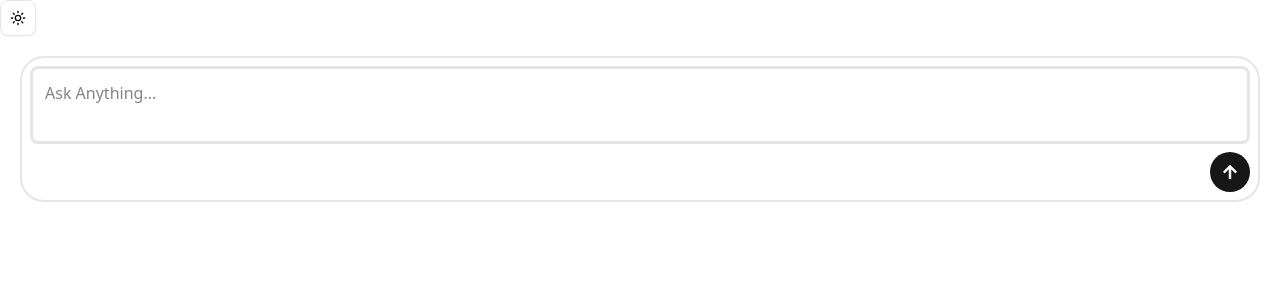
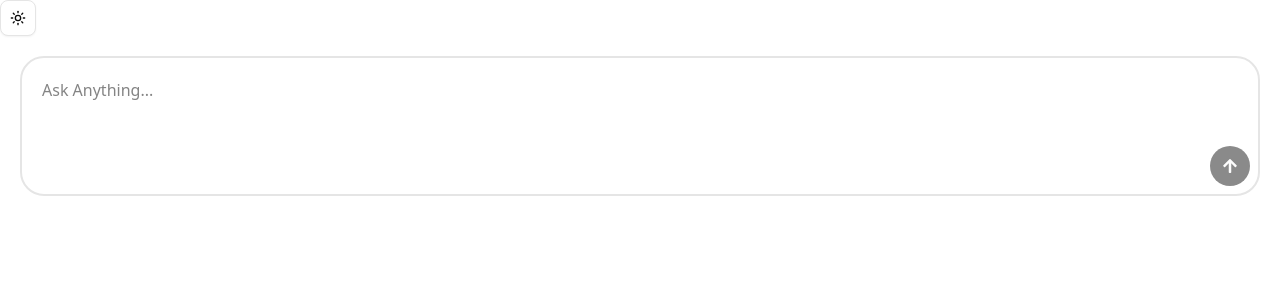
Before and after one commit to 0xKa/AI-ChatBot, a React (Vite) app in the folder packages/client/: page / in a window 1280 px wide. Shown: the top 300 px of the page. Built offline with nearby package versions, Linux system fonts and the light colour scheme.

Commit message:
handle prompt submission

```diff
--- a/packages/client/package.json
+++ b/packages/client/package.json
@@ -18,6 +18,7 @@
     "lucide-react": "^0.553.0",
     "react": "^19.2.0",
     "react-dom": "^19.2.0",
+    "react-hook-form": "^7.66.1",
     "react-icons": "^5.5.0",
     "tailwind-merge": "^3.4.0",
     "tailwindcss": "^4.1.17"
--- a/packages/client/src/components/ChatBot.tsx
+++ b/packages/client/src/components/ChatBot.tsx
@@ -1,18 +1,52 @@
+import { useForm } from "react-hook-form";
 import { Button } from "./ui/button";
 import { FaArrowUp } from "react-icons/fa";
 
+type FormData = {
+  prompt: string;
+};
+
 const ChatBot = () => {
+  const { register, handleSubmit, reset, formState } = useForm<FormData>({
+    defaultValues: {
+      prompt: "",
+    },
+  });
+
+  const OnSubmit = (data: FormData) => {
+    console.log(data);
+    reset();
+  };
+
+  const OnKeyDown = (e: React.KeyboardEvent<HTMLFormElement>) => {
+    if (e.key === "Enter" && !e.shiftKey) {
+      e.preventDefault();
+      handleSubmit(OnSubmit)();
+    }
+  };
+
   return (
-    <div className="flex flex-col gap-2 items-end border-2 rounded-3xl p-2 m-5">
+    <form
+      onSubmit={handleSubmit(OnSubmit)}
+      onKeyDown={OnKeyDown}
+      className="flex flex-col gap-2 items-end border-2 rounded-3xl p-2 m-5"
+    >
       <textarea
+        {...register("prompt", {
+          required: true,
+          validate: (value) => value.trim().length > 0,
+        })}
         placeholder="Ask Anything..."
-        className="w-full resize-none p-3 border-3 focus:outline-0 rounded-md "
+        className="w-full resize-none p-3 border-0 focus:outline-0 rounded-md "
         maxLength={200}
       ></textarea>
-      <Button className="rounded-full w-10 h-10 hover:bg-gray-500">
+      <Button
+        disabled={formState.isSubmitting || !formState.isValid}
+        className="rounded-full w-10 h-10 hover:bg-gray-500"
+      >
         <FaArrowUp />
       </Button>
-    </div>
+    </form>
   );
 };
 
```
Also changed, not shown: 1 other file (tests, documents, lock files or other folders).
